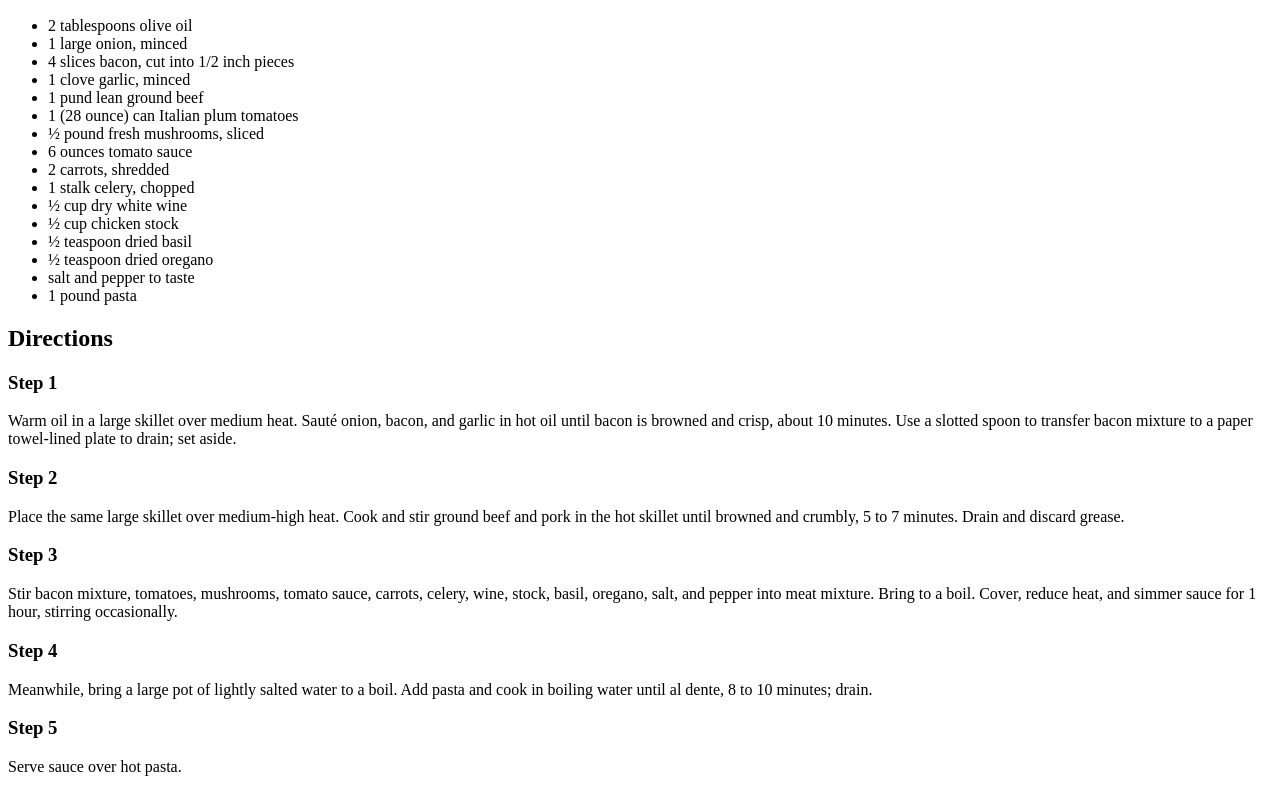
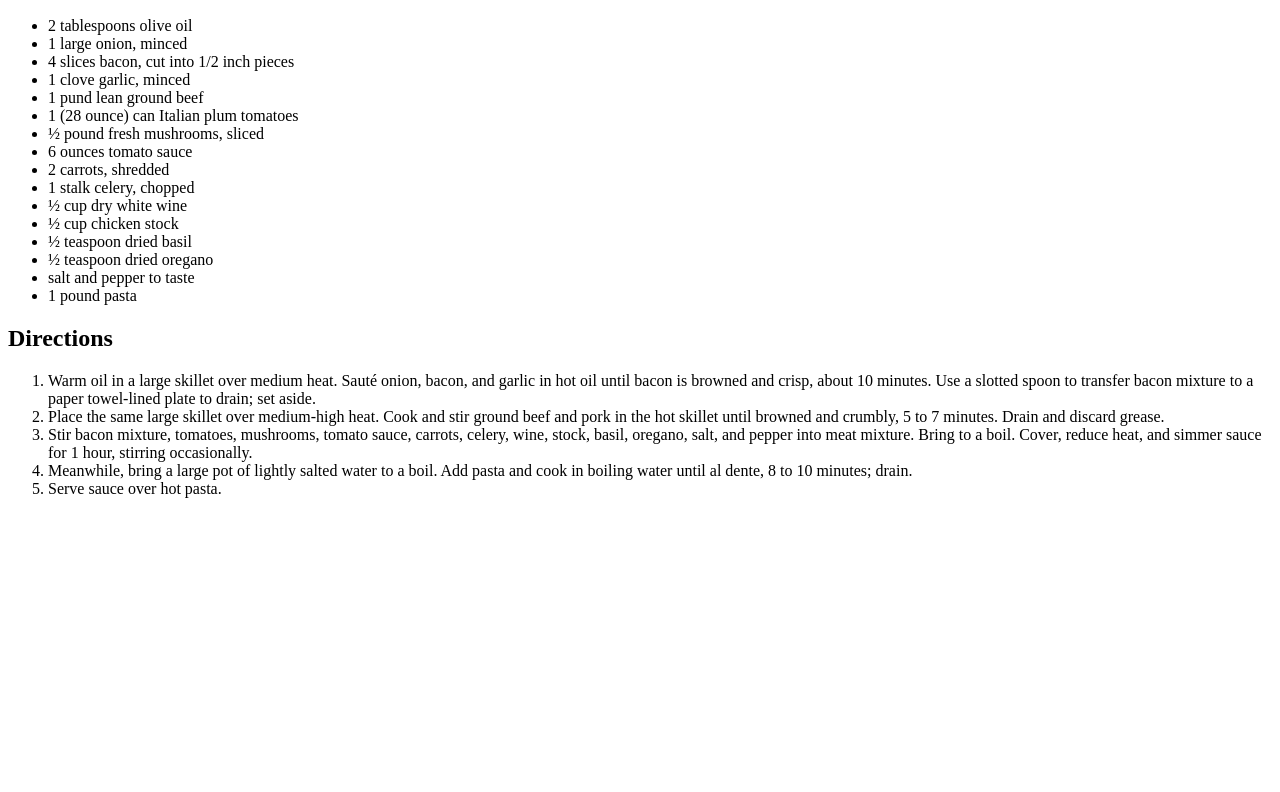
Before and after one commit to nathanbaja/odin-recipes, a plain HTML site: page recipe/bolognese.html in a window 1280 px wide. Shown: the part 452-1244 px from the top of the page. After the commit the page ends 966 px from the top, so only its background shows below. Drawn offline with Linux system fonts and the light colour scheme.

Commit message:
Update bolognese.html to use ordered list for recipe directions

```diff
--- a/recipe/bolognese.html
+++ b/recipe/bolognese.html
@@ -34,20 +34,12 @@
     </ul>
 
     <h2>Directions</h2>
-
-    <h3>Step 1</h3>
-    <p>Warm oil in a large skillet over medium heat. Sauté onion, bacon, and garlic in hot oil until bacon is browned and crisp, about 10 minutes. Use a slotted spoon to transfer bacon mixture to a paper towel-lined plate to drain; set aside.</p>
-
-    <h3>Step 2</h3>
-    <p>Place the same large skillet over medium-high heat. Cook and stir ground beef and pork in the hot skillet until browned and crumbly, 5 to 7 minutes. Drain and discard grease.</p>
-
-    <h3>Step 3</h3>
-    <p>Stir bacon mixture, tomatoes, mushrooms, tomato sauce, carrots, celery, wine, stock, basil, oregano, salt, and pepper into meat mixture. Bring to a boil. Cover, reduce heat, and simmer sauce for 1 hour, stirring occasionally. </p>
-
-    <h3>Step 4</h3>
-    <p>Meanwhile, bring a large pot of lightly salted water to a boil. Add pasta and cook in boiling water until al dente, 8 to 10 minutes; drain. </p>
-
-    <h3>Step 5</h3>
-    <p>Serve sauce over hot pasta.</p>
+    <ol>
+        <li>Warm oil in a large skillet over medium heat. Sauté onion, bacon, and garlic in hot oil until bacon is browned and crisp, about 10 minutes. Use a slotted spoon to transfer bacon mixture to a paper towel-lined plate to drain; set aside.</li>
+        <li>Place the same large skillet over medium-high heat. Cook and stir ground beef and pork in the hot skillet until browned and crumbly, 5 to 7 minutes. Drain and discard grease.</li>
+        <li>Stir bacon mixture, tomatoes, mushrooms, tomato sauce, carrots, celery, wine, stock, basil, oregano, salt, and pepper into meat mixture. Bring to a boil. Cover, reduce heat, and simmer sauce for 1 hour, stirring occasionally. </li>
+        <li>Meanwhile, bring a large pot of lightly salted water to a boil. Add pasta and cook in boiling water until al dente, 8 to 10 minutes; drain. </li>
+        <li>Serve sauce over hot pasta.</li>
+    </ol>
 </body>
 </html>
```
